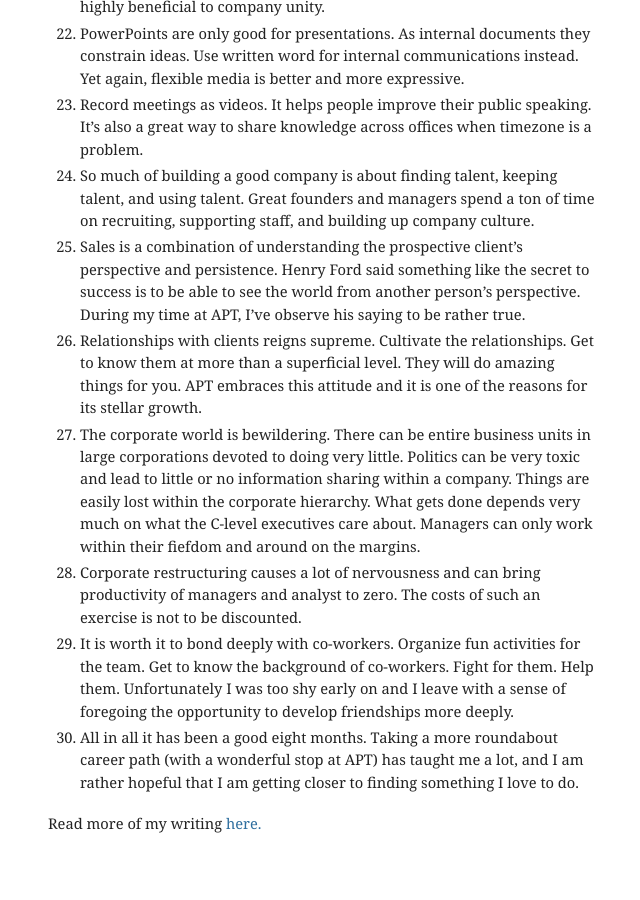
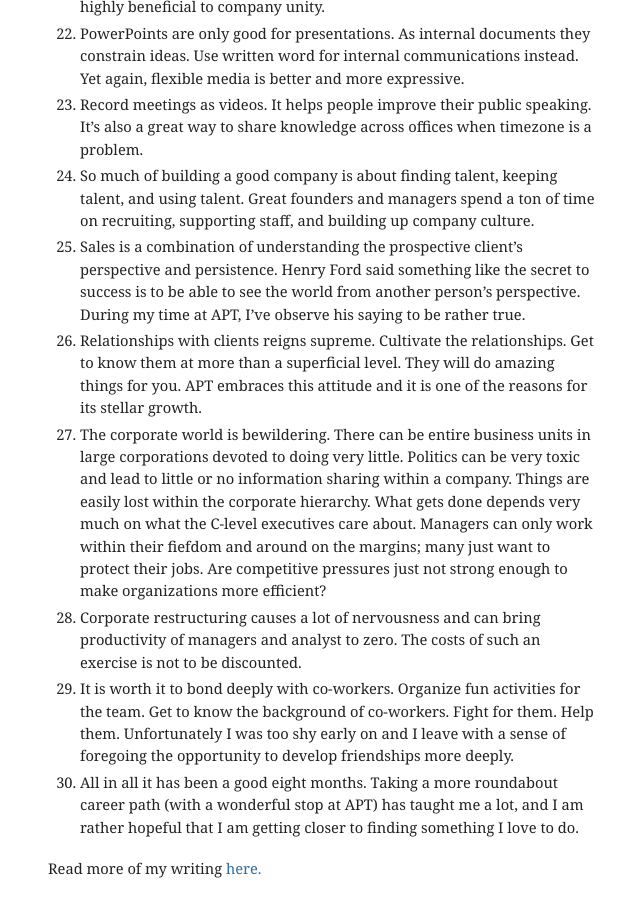
Before and after one commit to mbwong/mbwong.github.com, a Jekyll site: the page built from _posts/2013-04-30-lessons-from-apt.md, in a window 1280 px wide and 900 px high, scrolled down 2008 px. Shown: the whole window, without its empty margins (302-942 px from the left). Built offline with Jekyll 4.4.1, drawn with Linux system fonts in a browser that asks for light colours; before the commit the page ends 2863 px from its top, so only the background shows below that.

Commit message:
Update 2013-04-30-lessons-from-apt.md

```diff
--- a/_posts/2013-04-30-lessons-from-apt.md
+++ b/_posts/2013-04-30-lessons-from-apt.md
@@ -32,7 +32,7 @@ layout: post
 24. So much of building a good company is about finding talent, keeping talent, and using talent. Great founders and managers spend a ton of time on recruiting, supporting staff, and building up company culture.
 25. Sales is a combination of understanding the prospective client's perspective and persistence. Henry Ford said something like the secret to success is to be able to see the world from another person's perspective. During my time at APT, I've observe his saying to be rather true.
 26. Relationships with clients reigns supreme. Cultivate the relationships. Get to know them at more than a superficial level. They will do amazing things for you. APT embraces this attitude and it is one of the reasons for its stellar growth.
-27. The corporate world is bewildering. There can be entire business units in large corporations devoted to doing very little. Politics can be very toxic and lead to little or no information sharing within a company. Things are easily lost within the corporate hierarchy. What gets done depends very much on what the C-level executives care about. Managers can only work within their fiefdom and around on the margins.
+27. The corporate world is bewildering. There can be entire business units in large corporations devoted to doing very little. Politics can be very toxic and lead to little or no information sharing within a company. Things are easily lost within the corporate hierarchy. What gets done depends very much on what the C-level executives care about. Managers can only work within their fiefdom and around on the margins; many just want to protect their jobs. Are competitive pressures just not strong enough to make organizations more efficient?
 28. Corporate restructuring causes a lot of nervousness and can bring productivity of managers and analyst to zero. The costs of such an exercise is not to be discounted.
 29. It is worth it to bond deeply with co-workers. Organize fun activities for the team. Get to know the background of co-workers. Fight for them. Help them. Unfortunately I was too shy early on and I leave with a sense of foregoing the opportunity to develop friendships more deeply.
 30. All in all it has been a good eight months. Taking a more roundabout career path (with a wonderful stop at APT) has taught me a lot, and I am rather hopeful that I am getting closer to finding something I love to do.
```
